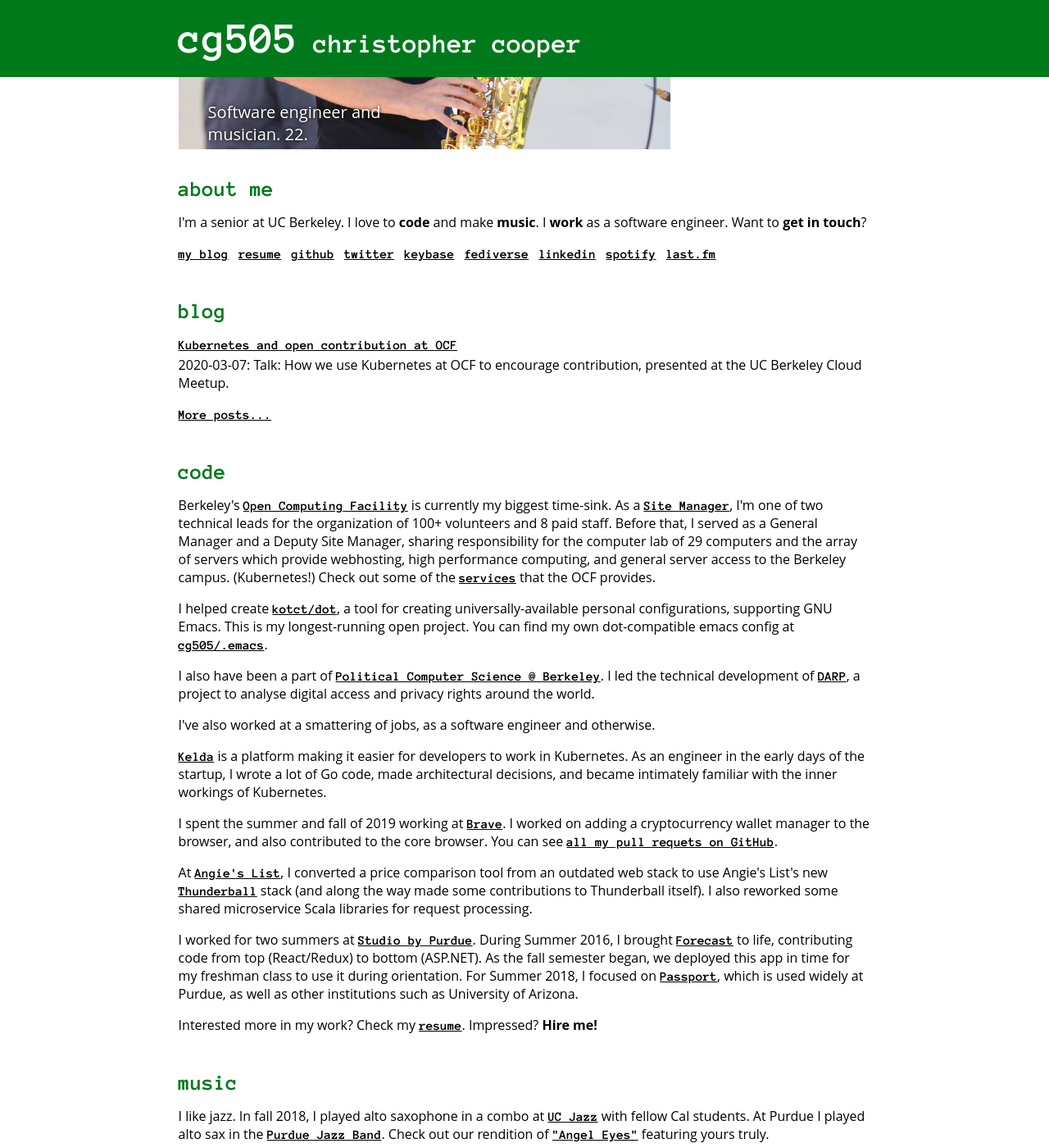
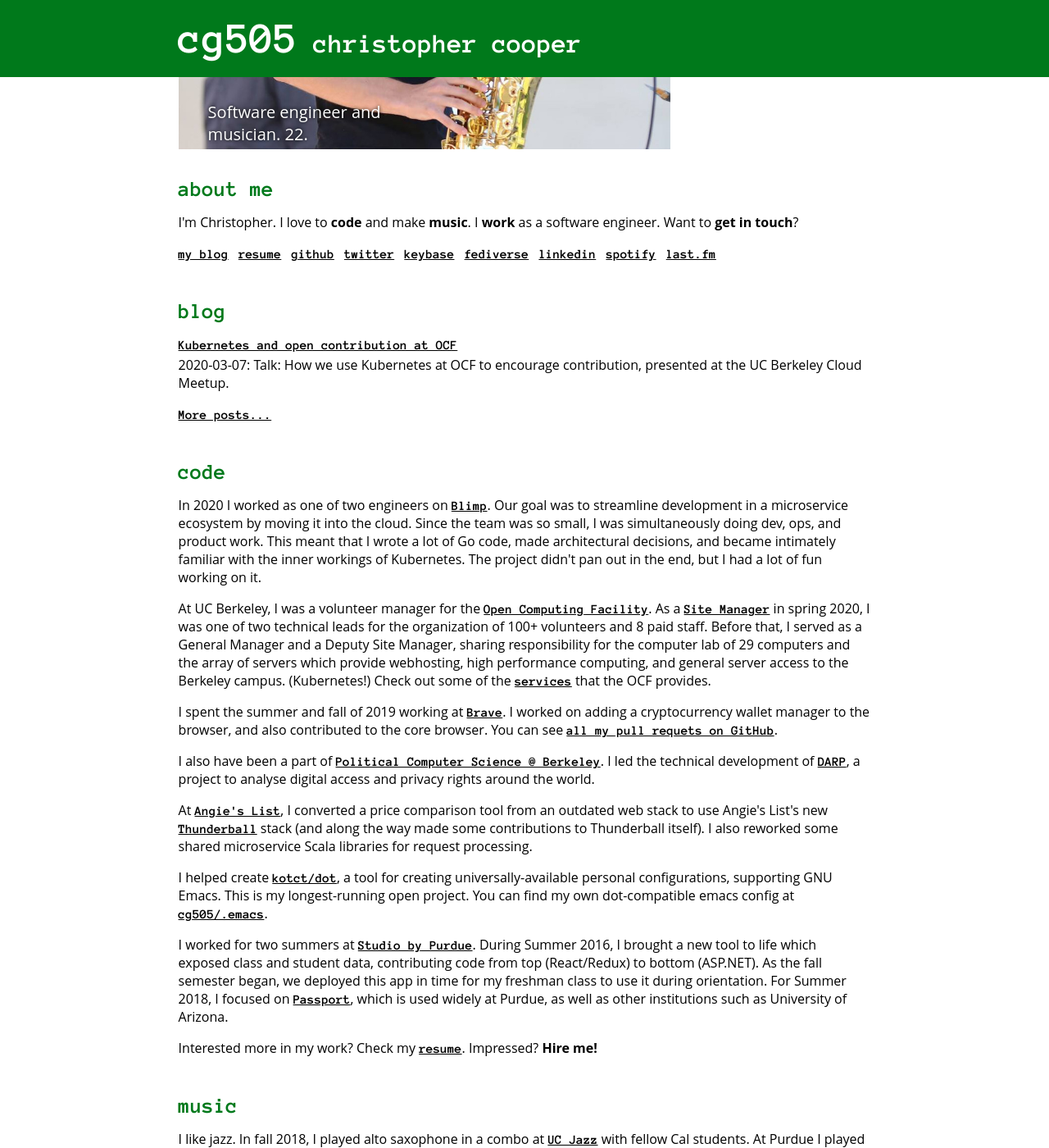
Before and after one commit to cg505/cg505.github.io, a Jekyll site: the page built from index.html, in a window 1280 px wide and 1400 px high, scrolled down 476 px. Shown: the whole window at 82% size. Built offline with Jekyll 4.4.1, drawn with Linux system fonts in a browser that asks for light colours; some of the changed text lies outside the part shown.

Commit message:
update frontpage

```diff
--- a/index.html
+++ b/index.html
@@ -60,7 +60,7 @@
 	</h3>
 
 	<p>
-		I'm a senior at UC Berkeley. I love to <a href="#code" class="int-link">code</a> and make <a href="#music" class="int-link">music</a>. I <a href="#capitalism" class="int-link">work</a> as a software engineer. Want to <a href="#contact" class="int-link">get in touch</a>?
+		I'm Christopher. I love to <a href="#code" class="int-link">code</a> and make <a href="#music" class="int-link">music</a>. I <a href="#capitalism" class="int-link">work</a> as a software engineer. Want to <a href="#contact" class="int-link">get in touch</a>?
 	</p>
 
 	{% include sm-links.html resume=true %}
@@ -89,7 +89,23 @@
 	</h3>
 
 	<p>
-		Berkeley's <a href="https://www.ocf.berkeley.edu/">Open Computing Facility</a> is currently my biggest time-sink. As a <a href="https://www.ocf.berkeley.edu/docs/about/officers/">Site Manager</a>, I'm one of two technical leads for the organization of 100+ volunteers and 8 paid staff. Before that, I served as a General Manager and a Deputy Site Manager, sharing responsibility for the computer lab of 29 computers and the array of servers which provide webhosting, high performance computing, and general server access to the Berkeley campus. (Kubernetes!) Check out some of the <a href="https://www.ocf.berkeley.edu/docs/services/">services</a> that the OCF provides.
+		In 2020 I worked as one of two engineers on <a href="https://blimpup.io/">Blimp</a>. Our goal was to streamline development in a microservice ecosystem by moving it into the cloud. Since the team was so small, I was simultaneously doing dev, ops, and product work. This meant that I wrote a lot of Go code, made architectural decisions, and became intimately familiar with the inner workings of Kubernetes. The project didn't pan out in the end, but I had a lot of fun working on it.
+	</p>
+
+	<p>
+		At UC Berkeley, I was a volunteer manager for the <a href="https://www.ocf.berkeley.edu/">Open Computing Facility</a>. As a <a href="https://www.ocf.berkeley.edu/docs/about/officers/">Site Manager</a> in spring 2020, I was one of two technical leads for the organization of 100+ volunteers and 8 paid staff. Before that, I served as a General Manager and a Deputy Site Manager, sharing responsibility for the computer lab of 29 computers and the array of servers which provide webhosting, high performance computing, and general server access to the Berkeley campus. (Kubernetes!) Check out some of the <a href="https://www.ocf.berkeley.edu/docs/services/">services</a> that the OCF provides.
+	</p>
+
+	<p>
+		I spent the summer and fall of 2019 working at <a href="https://brave.com/">Brave</a>. I worked on adding a cryptocurrency wallet manager to the browser, and also contributed to the core browser. You can see <a href="https://github.com/search?q=is%3Apr+author%3Acg505+repo%3Abrave%2Fbrave-core+repo%3Abrave%2Fbrave-ui+repo%3Abrave%2Fethereum-remote-client">all my pull requets on GitHub</a>.
+	</p>
+
+	<p>
+		I also have been a part of <a href="https://pcs.berkeley.edu">Political Computer Science @ Berkeley</a>. I led the technical development of <a href="https://pcs.berkeley.edu/darp">DARP</a>, a project to analyse digital access and privacy rights around the world.
+	</p>
+
+	<p>
+		At <a href="https://www.angieslist.com">Angie's List</a>, I converted a price comparison tool from an outdated web stack to use Angie's List's new <a href="http://thunderball.io/">Thunderball</a> stack (and along the way made some contributions to Thunderball itself). I also reworked some shared microservice Scala libraries for request processing.
 	</p>
 
 	<p>
@@ -97,27 +113,7 @@
 	</p>
 
 	<p>
-		I also have been a part of <a href="https://pcs.berkeley.edu">Political Computer Science @ Berkeley</a>. I led the technical development of <a href="https://pcs.berkeley.edu/darp">DARP</a>, a project to analyse digital access and privacy rights around the world.
-	</p>
-
-	<p>
-		I've also worked at a smattering of jobs, as a software engineer and otherwise.
-	</p>
-
-	<p>
-		<a href="https://kelda.io/">Kelda</a> is a platform making it easier for developers to work in Kubernetes. As an engineer in the early days of the startup, I wrote a lot of Go code, made architectural decisions, and became intimately familiar with the inner workings of Kubernetes.
-	</p>
-
-	<p>
-		I spent the summer and fall of 2019 working at <a href="https://brave.com/">Brave</a>. I worked on adding a cryptocurrency wallet manager to the browser, and also contributed to the core browser. You can see <a href="https://github.com/pulls?q=is%3Apr+author%3Acg505+repo%3Abrave%2Fbrave-core+repo%3Abrave%2Fbrave-ui+repo%3Abrave%2Fethereum-remote-client">all my pull requets on GitHub</a>.
-	</p>
-
-	<p>
-		At <a href="https://www.angieslist.com">Angie's List</a>, I converted a price comparison tool from an outdated web stack to use Angie's List's new <a href="http://thunderball.io/">Thunderball</a> stack (and along the way made some contributions to Thunderball itself). I also reworked some shared microservice Scala libraries for request processing.
-	</p>
-
-	<p>
-		I worked for two summers at <a href="https://purduestudio.org/">Studio by Purdue</a>. During Summer 2016, I brought <a href="https://www.academicforecast.org/">Forecast</a> to life, contributing code from top (React/Redux) to bottom (ASP.NET). As the fall semester began, we deployed this app in time for my freshman class to use it during orientation. For Summer 2018, I focused on <a href="https://openpassport.org">Passport</a>, which is used widely at Purdue, as well as other institutions such as University of Arizona.
+		I worked for two summers at <a href="https://purduestudio.org/">Studio by Purdue</a>. During Summer 2016, I brought a new tool to life which exposed class and student data, contributing code from top (React/Redux) to bottom (ASP.NET). As the fall semester began, we deployed this app in time for my freshman class to use it during orientation. For Summer 2018, I focused on <a href="https://openpassport.org">Passport</a>, which is used widely at Purdue, as well as other institutions such as University of Arizona.
 	</p>
 
 	<p>
@@ -151,10 +147,10 @@
 		give me job
 	</h3>
 	<p>
-		Interested in hiring me? Nice! I'm looking to expand my <a href="#code" class="int-link">software engineering experience</a>, which currently includes employers such as Brave, Angie's List, and Purdue University.
+		Interested in hiring me? Nice! I'm looking to expand my <a href="#code" class="int-link">software engineering experience</a>, which currently includes employers such as Kelda and Brave.
 	</p>
 	<p>
-		Check out my <a href="/resume.pdf">resume</a>, or hit up my <a href="https://linkedin.com/in/cg505">linkedin</a>. Still here? Send me an email at <a href="mailto:cooperc@berkeley.edu">cooperc@berkeley.edu</a>.
+		Check out my <a href="/resume.pdf">resume</a>, or hit up my <a href="https://linkedin.com/in/cg505">linkedin</a>. Still here? Send me an email at <a href="mailto:christopher.c.cooper@gmail.com">christopher.c.cooper@gmail.com</a>.
 	</p>
 
 	<div id="contact" class="placeholder"></div>
```
